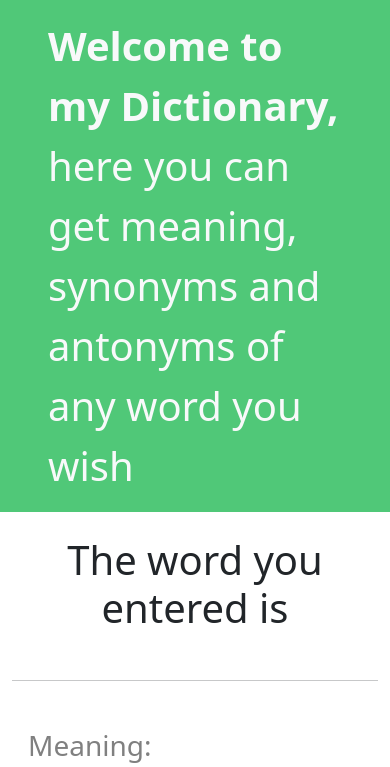
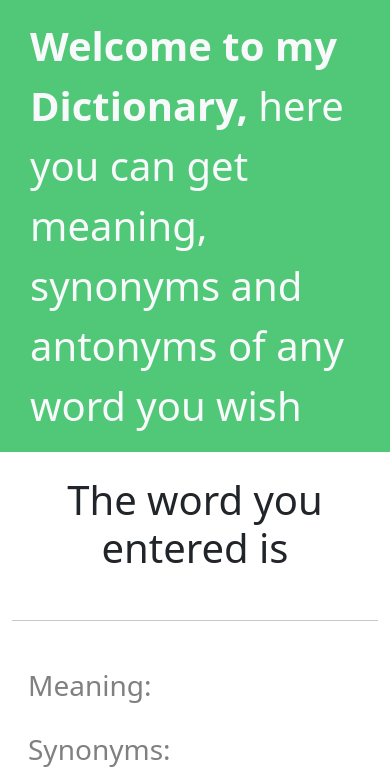
Before and after one commit to pratyush770/MyDictionary, a Django app: template templates/search.html in a window 390 px wide. Shown: the top 767 px of the page. Run offline with Django 4.2, Linux system fonts and the light colour scheme; the template is opened without the code that fills it, so the values that code supplies are empty.

Commit message:
first commit

```diff
--- a/static/dictionary.css
+++ b/static/dictionary.css
@@ -87,7 +87,6 @@
     }
     .head{
         padding-left: 20px;
-        padding-right: 15px;
     }
     h3{
         font-size:17px;
--- a/templates/search.html
+++ b/templates/search.html
@@ -16,7 +16,7 @@
 </head>
 
 <body>
-    <header class="myheader text-light py-3 ps-5 pe-5""> <strong> Welcome to my Dictionary, </strong>
+    <header class="myheader text-light py-3 head"> <strong> Welcome to my Dictionary, </strong>
         here you can get meaning, synonyms and antonyms of any word you wish
     </header>
     <div class="container py-4">
```
